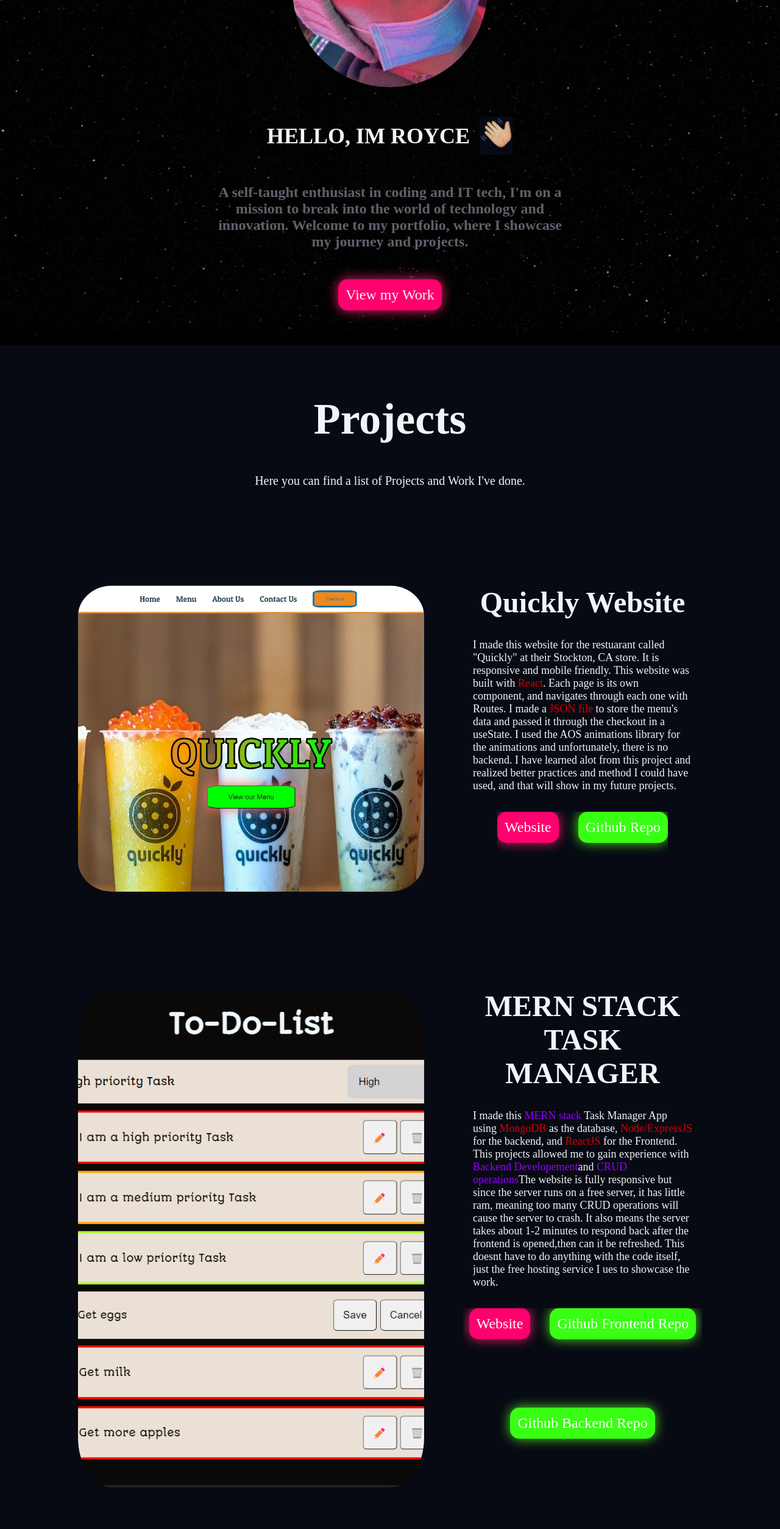
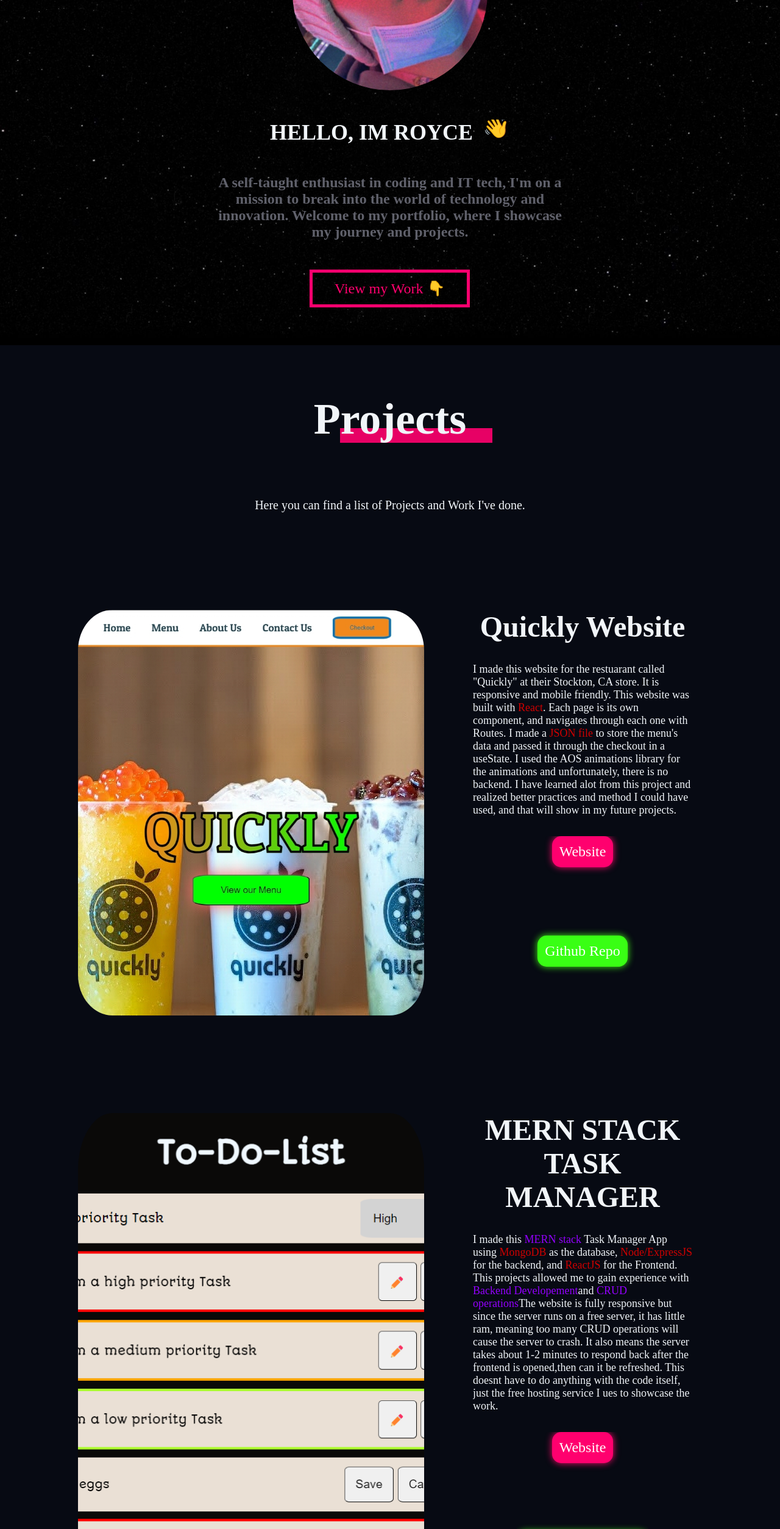
Before and after one commit to RoycejChan/Portfolio-website, a React (Vite) app: page / in a window 1280 px wide. Shown: the part 234-2741 px from the top of the page at 61% size. Built offline with nearby package versions, Linux system fonts and the light colour scheme; a web font is replaced by a local one.

Commit message:
added some contrast to h1 and changed buttons fade and hero button look

```diff
--- a/src/components/Navigation/footer.jsx
+++ b/src/components/Navigation/footer.jsx
@@ -21,8 +21,8 @@
     return (
         <div id="background-color-footer">
             <div className="container footer">
-                <button className="footer-btn">
-                    <img src={up} alt="Up button" className="restart-btn" id="gobackup" onClick={() => goBackUp('hero-section')}/>
+                <button className="footer-btn" onClick={() => goBackUp('hero-section')}>
+                    <img src={up} alt="Up button" className="restart-btn" id="gobackup" />
                 </button>
                 <div className="mediaListContainer">
                         <ul className="mediaList">
--- a/src/components/about.jsx
+++ b/src/components/about.jsx
@@ -7,9 +7,11 @@
             <div className="background-color" >
                 <div className="about-container container section" id="about-section">
                     <div className="about">
-                        <h1 className="about-header">
+
+                        <h1 className="about-header ">
                             About me
                         </h1>
+                        <div className="header-box-about"></div>
                         <p className="about-message">
                         Hello! I'm <purple>Royce Escalona</purple>, a passionate tech enthusiast
 
--- a/src/components/contact.jsx
+++ b/src/components/contact.jsx
@@ -8,6 +8,8 @@
                 <h1 className="contact-header">
                     Get In Contact
                 </h1>
+                <div className="header-box-contact"></div>
+
                 <p className="contact-message">
                     Whether you are starting a project, have business inquiries or questions, or just want to say hi,
                     my inbox is always open so feel free to reach out and I will get back to you as soon as possible.
--- a/src/components/hero.jsx
+++ b/src/components/hero.jsx
@@ -24,7 +24,7 @@
                  <img src={Pfp} alt="Profile Picture" className="intro-pfp" />
             </div>
             <h2 className="intro-header animate__animated animate__backInDown"  >
-                Hello, Im Royce <span><img src={Handemoji} alt="Waving Hand Emoji" class="handemoji" /></span>
+                Hello, Im Royce <span className="hero-emoji">👋</span>
             </h2>
             <h1 className="intro-message animate__animated animate__backInUp" >
             A self-taught enthusiast in coding and IT tech,
@@ -32,7 +32,7 @@
             innovation. Welcome to my portfolio, where I showcase my journey
             and projects.
             </h1>
-            <button className="intro-btn" onClick={()=> scrollToSection('projects-section')}>View my Work</button>
+            <button className="intro-btn  animate__animated animate__backInUp animate__delay-1s" onClick={()=> scrollToSection('projects-section')}>View my Work 👇</button>
         </section>
     )
 }
--- a/src/components/projects.jsx
+++ b/src/components/projects.jsx
@@ -8,6 +8,7 @@
             <div className="project-section container ">
                             <div className="project-header">
                                 <h1>Projects</h1>
+                                <div className="header-box-projects"></div>
                                 <p>Here you can find a list of Projects and Work I've done.</p>
                             </div>
 {/* PROJECTS */}
--- a/src/components/projectsLayout/projects/mern-todo-app.jsx
+++ b/src/components/projectsLayout/projects/mern-todo-app.jsx
@@ -11,8 +11,8 @@
 
 
   <div className="project">
-      <div className="project-img">
-          <a href="https://mern-todotask-app.onrender.com/" target="blank_"><img src={taskManagerSS} alt="" /></a>
+      <div className="task-manager-img">
+          <a href="https://mern-todotask-app.onrender.com/"  target="blank_"><img src={taskManagerSS} alt="" /></a>
       </div>
       <div className="project-details">
           <h1>MERN STACK TASK MANAGER</h1>
--- a/src/css/Navigation/footer.css
+++ b/src/css/Navigation/footer.css
@@ -15,6 +15,8 @@
     flex-wrap: wrap;
     gap:2rem;
     margin-top: 2rem;
+    padding-top: 1rem;
+
 }
 
 .mediaList a {
@@ -58,7 +60,6 @@
 .footer-btn:hover, .mediaItem:hover {
     transform:translateY(-10px);
 }
-
 .restart-btn {
     width:3.5em;
     background-color: var(--main-White);
--- a/src/css/contact.css
+++ b/src/css/contact.css
@@ -15,6 +15,18 @@
 .contact-header {
   margin-top: 10rem;
   font-size: var(--text-5xl-font-size);
+  background-color: transparent;
+  z-index: 999;
+}
+.header-box-contact {
+  background-color: var(--main-Pink);
+  height: 1.4em;
+  width: 300px;
+  position: relative;
+  top: -55px;
+  left: 45px;
+  z-index: 2; /* Lower z-index for the header box */
+  opacity: .9;
 }
 
 .contact-message {
@@ -106,6 +118,9 @@
     width: 10rem;
     padding: .5em;
   }
+  .header-box-contact {
+    width: 250px;
+  }
 }
 
 @media (max-width: 380px) {
@@ -120,4 +135,7 @@
     font-size: 2.5rem;
     margin-top: 2rem;
   }
+  .header-box-contact {
+    width: 220px;
+  }
 }
--- a/src/css/hero.css
+++ b/src/css/hero.css
@@ -53,28 +53,42 @@
 
 .intro-btn {
     font-size: var(--text-3xl-font-size);
-    padding: .5em;
-    background-color:var(--main-Pink);
-    border: none;
-    border-radius: 15px;
-    color: var(--main-White);
+    padding: .5em 1.5em;
+    background-color: transparent;
+    border: 5px solid var(--main-Pink);
+    color: var(--main-Pink);
     cursor: pointer;
-    animation: glow 1.5s infinite alternate;
-    transition: transform 0.2s ease-in-out;
+    transition: transform 1s ease-in-out !important; /* Add a transition property */
 }
 
-@keyframes glow {
+.intro-btn:hover {
+    transform:translateY(-10px) !important; /* Scale up and move up by 5px on hover */
+}
+.intro-btn:active {
+background-color: var(--main-Pink);
+color: black;
+border:5px solid black;
+}
+.hero-emoji {
+    background-color: transparent;
+    margin-top: -1.1rem;
+    font-size: 1em;
+}
+/* @keyframes glow-slide {
     0% {
-      box-shadow: 0 0 30px var(--main-Pink);
+        transform: translateY(0);
+        box-shadow: 0 0 10px rgba(255, 255, 255, 0.5);
+    }
+    50% {
+        transform: translateY(-10px);
+        box-shadow: 0 0 20px rgba(255, 255, 255, 0.7);
     }
     100% {
-      box-shadow: 0 0 40px var(--main-Pink);
+        transform: translateY(0);
+        box-shadow: 0 0 10px rgba(255, 255, 255, 0.5);
     }
-  }
+} */
 
-  .intro-btn:hover {
-    transform: scale(1.1);
-  }
 
 
     /* 2xl */
@@ -164,6 +178,12 @@
             height: 15rem;
         }
 
+        .hero-emoji {
+            background-color: transparent;
+            margin-top: -.5rem;
+            font-size: 1.5em;
+        }
+
         .intro-header {
             font-size: var(--text-xl-font-size);
         }
--- a/src/css/projects.css
+++ b/src/css/projects.css
@@ -33,8 +33,21 @@
     margin-top: 5rem;
     margin-bottom: 2rem;
     font-size: var(--text-7xl-font-size);
+    background-color: transparent;
+    z-index: 999;
 }
+.header-box-projects {
+    background-color: var(--main-Pink);
+    height: 1.5em;
+    width: 250px;
+    position: relative;
+    top: -75px;
+    left: 43px;
+    z-index: 2; /* Lower z-index for the header box */
+    opacity: .9;
 
+
+}
 .project-details {
     display: flex;
     flex-direction: column;
@@ -77,6 +90,17 @@
     animation: glow 1s infinite alternate;
 }
 
+.task-manager-img {
+    overflow-y: hidden;
+    width: 100%;
+}
+.task-manager-img img{
+    width: 100%;
+    height: 90%;
+    border-radius: 10%;
+    object-fit: cover;
+    transition: scale .5s ease;
+}
         /* BUTTONS START*/
 .intro-btn:hover {
 transform: scale(1.1);
@@ -87,6 +111,7 @@
     gap: 2rem;
     flex-wrap: wrap;
     justify-content: center;
+    width: 55%;
 }
 
 .project-btn {
@@ -140,25 +165,25 @@
 
 @keyframes glow {
     0% {
-      box-shadow: 0 0 10px var(--main-Green);
+      box-shadow: 0 0 8px var(--main-Green);
     }
     50% {
-        box-shadow: 0 0 20px var(--main-Pink);
+        box-shadow: 0 0 12px var(--main-Pink);
       }
     100% {
-      box-shadow: 0 0 30px var(--main-Pink);
+      box-shadow: 0 0 18px var(--main-Pink);
     }
   }
 
   @keyframes github-glow {
     0% {
-      box-shadow: 0 0 10px var(--main-Pink);
+      box-shadow: 0 0 8px var(--main-Pink);
     }
     50% {
-        box-shadow: 0 0 20px var(--main-Green);
+        box-shadow: 0 0 12px var(--main-Green);
       }
     100% {
-      box-shadow: 0 0 30px var(--main-Green);
+      box-shadow: 0 0 18px var(--main-Green);
     }
   }
 
@@ -260,4 +285,8 @@
     .container {
     width: 100%;
     }
+    .header-box-projects {
+        width: 220px;
+
     }
+    }
```
Also changed, not shown: src/css/about.css (+30 -4 lines), src/css/global.css (line endings or trailing spaces).
